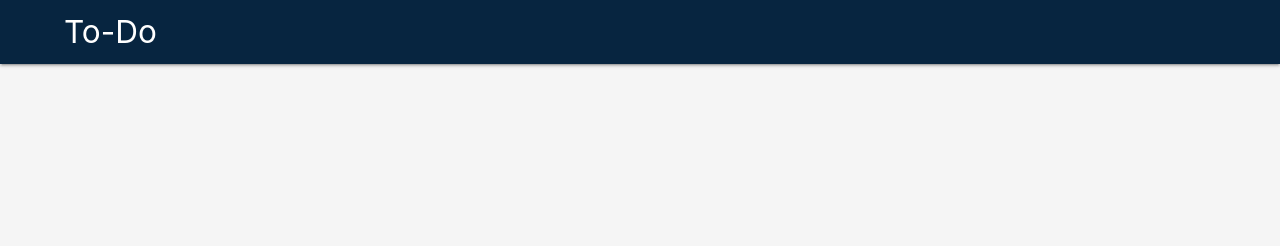
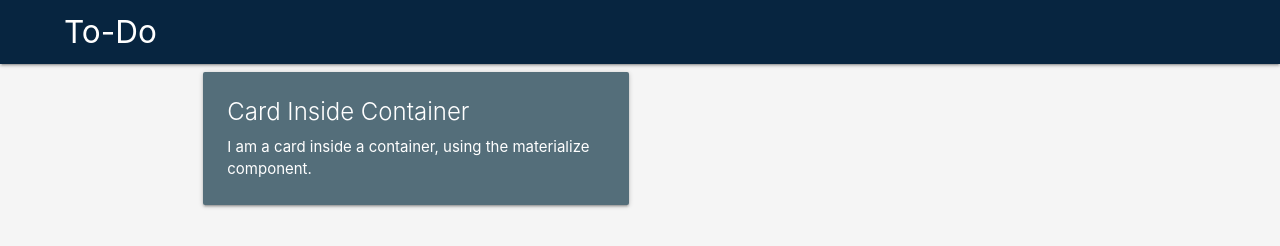
Before and after one commit to PWAPilipinas/hack-to-home-screen, a website: page public/index.html in a window 1280 px wide. Drawn offline with Linux system fonts and the light colour scheme.

Commit message:
added container with card inside using materialize component

```diff
--- a/public/index.html
+++ b/public/index.html
@@ -94,6 +94,19 @@
       </nav>
     </div>
 
+    <div class="container">
+      <div class="row">
+        <div class="col s12 m6">
+          <div class="card blue-grey darken-1">
+            <div class="card-content white-text">
+              <span class="card-title">Card Inside Container</span>
+              <p>I am a card inside a container, using the materialize component.</p>
+            </div>
+          </div>
+        </div>
+      </div>
+    </div>
+
   </body>
 </html>
 <script type="text/javascript" src="assets/js/jquery.min.js" defer></script>
```
